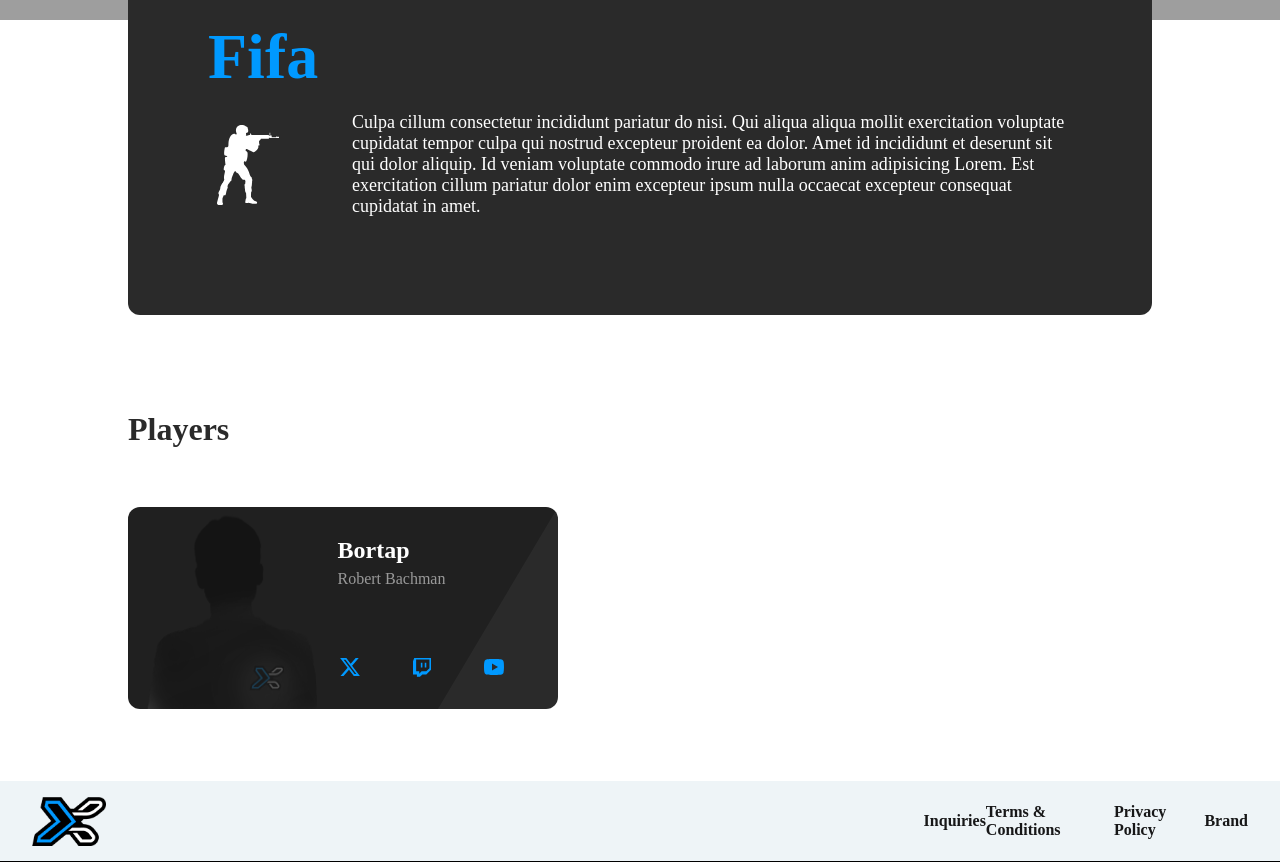
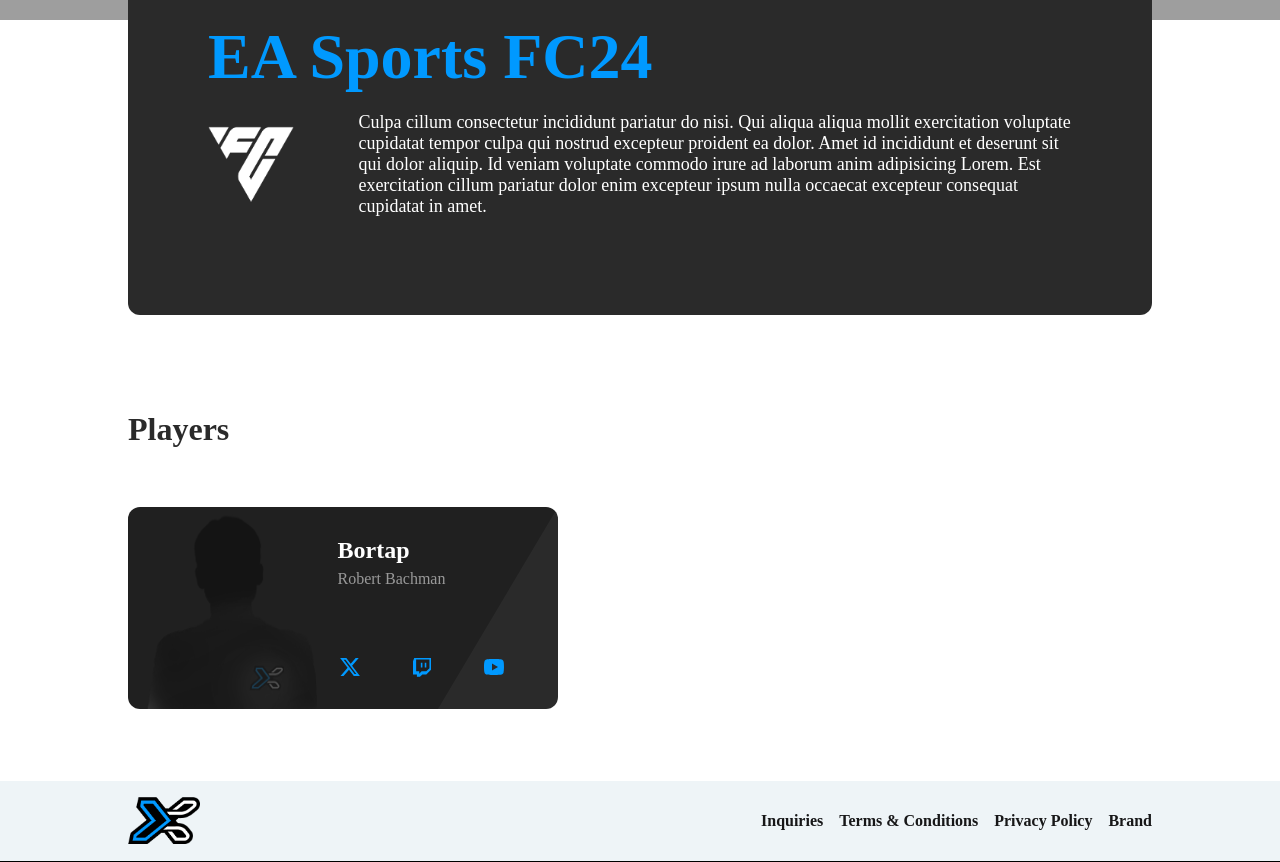
Before and after one commit to KodiakAgency/xmplfy2024, a Next.js app: page /teams/fifa in a window 1280 px wide. Shown: the part 380-1242 px from the top of the page. Built offline with nearby package versions, Linux system fonts and the light colour scheme; grey boxes are pictures that could not be loaded.

Commit message:
updated fifa and footer

```diff
--- a/src/pages/teams/fifa.tsx
+++ b/src/pages/teams/fifa.tsx
@@ -2,7 +2,7 @@ import React from "react";
 import Layout from "../../components/Layout";
 import Image from "next/image";
 import PlayerCard from "../../components/PlayerCard";
-import fifaChar from "../../assets/img/Team_CS_wht_80x80.svg";
+import fifaChar from "../../assets/img/ea-sports-fc-logo.png";
 
 const fifa = () => {
 	return (
@@ -11,7 +11,7 @@ const fifa = () => {
 				<div className='teamPage__cover'></div>
 				<div className='teamPage__body'>
 					<div className='teamPage__content'>
-						<h2>Fifa</h2>
+						<h2>EA Sports FC24</h2>
 						<div className='teamPage__content--team'>
 							<Image src={fifaChar} alt='' />
 							<p>
--- a/src/styles/components/_footer.scss
+++ b/src/styles/components/_footer.scss
@@ -10,10 +10,10 @@
 	&__container {
 		max-height: 16vh;
 		display: flex;
-		width: 80%;
+		width: 80% !important;
 		margin: auto;
 		align-items: center;
-		gap: 50vw;
+		justify-content: space-between;
 	}
 
 	&__branding {
@@ -21,7 +21,7 @@
 		justify-content: flex-start;
 		align-items: center;
 		padding: 1rem 0;
-
+		width: 20%;
 		img {
 			width: 35% !important;
 			margin-right: 1em;
@@ -29,14 +29,20 @@
 		}
 	}
 	&__info {
-		width: 30vw;
+		width: 80%;
 		ul {
 			display: flex;
-			justify-content: space-around;
+			justify-content: flex-end;
 			align-items: center;
+			width: 100%;
+			padding: 0;
 		}
 		li {
 			list-style: none;
+			margin-right: 1em;
+			&:last-child {
+				margin-right: 0;
+			}
 		}
 	}
 
--- a/src/styles/components/_teams.scss
+++ b/src/styles/components/_teams.scss
@@ -83,6 +83,18 @@
 	.teamPage__cover {
 		background-image: url("../../assets/img/fifa.jpg");
 	}
+
+	.teamPage__body {
+		.teamPage__content {
+			.teamPage__content--team {
+				display: flex;
+				img {
+					width: 10%;
+					height: auto;
+				}
+			}
+		}
+	}
 }
 
 .rl {
```
Also changed, not shown: src/assets/img/ea-sports-fc-logo.png (added).
